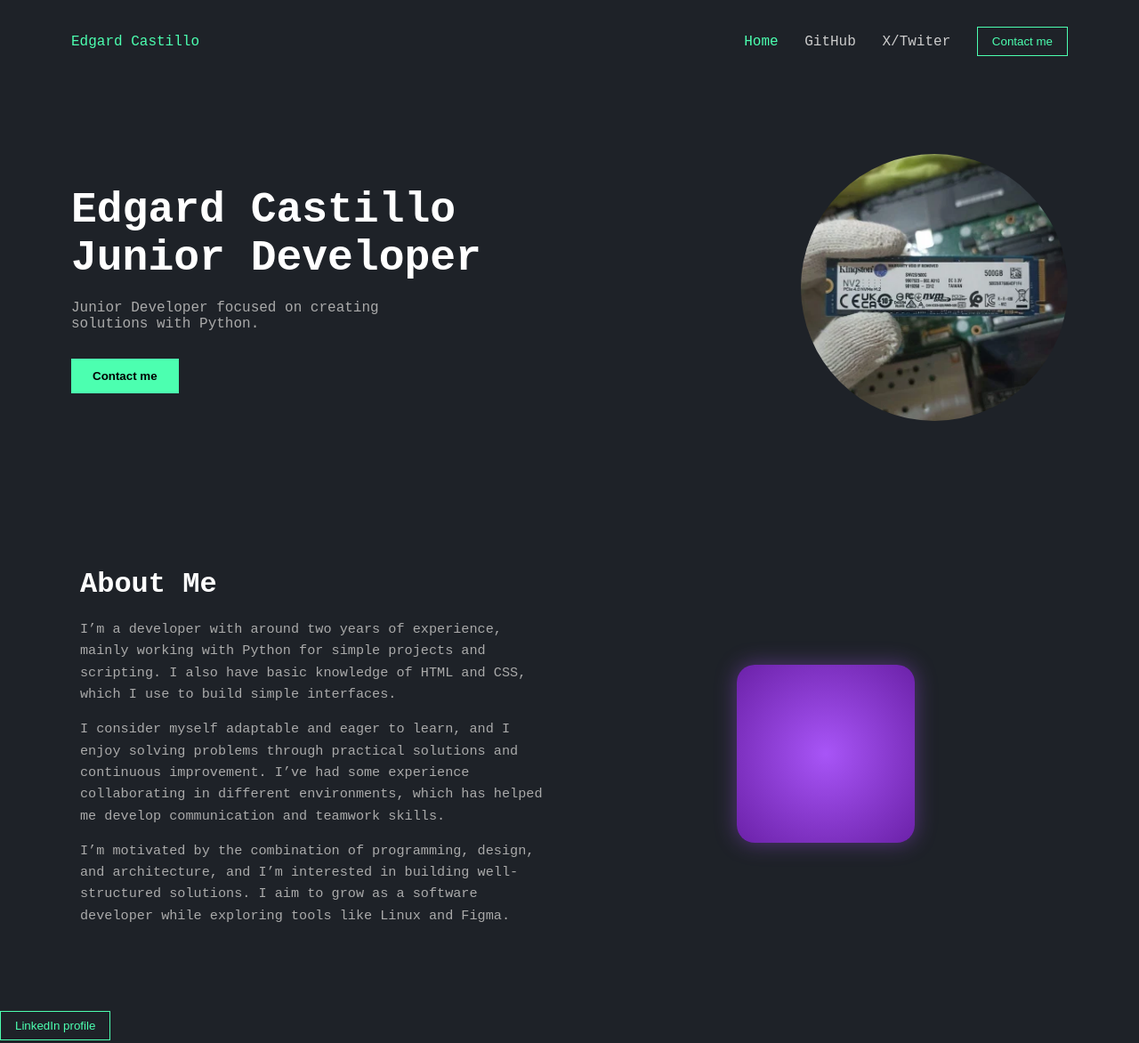
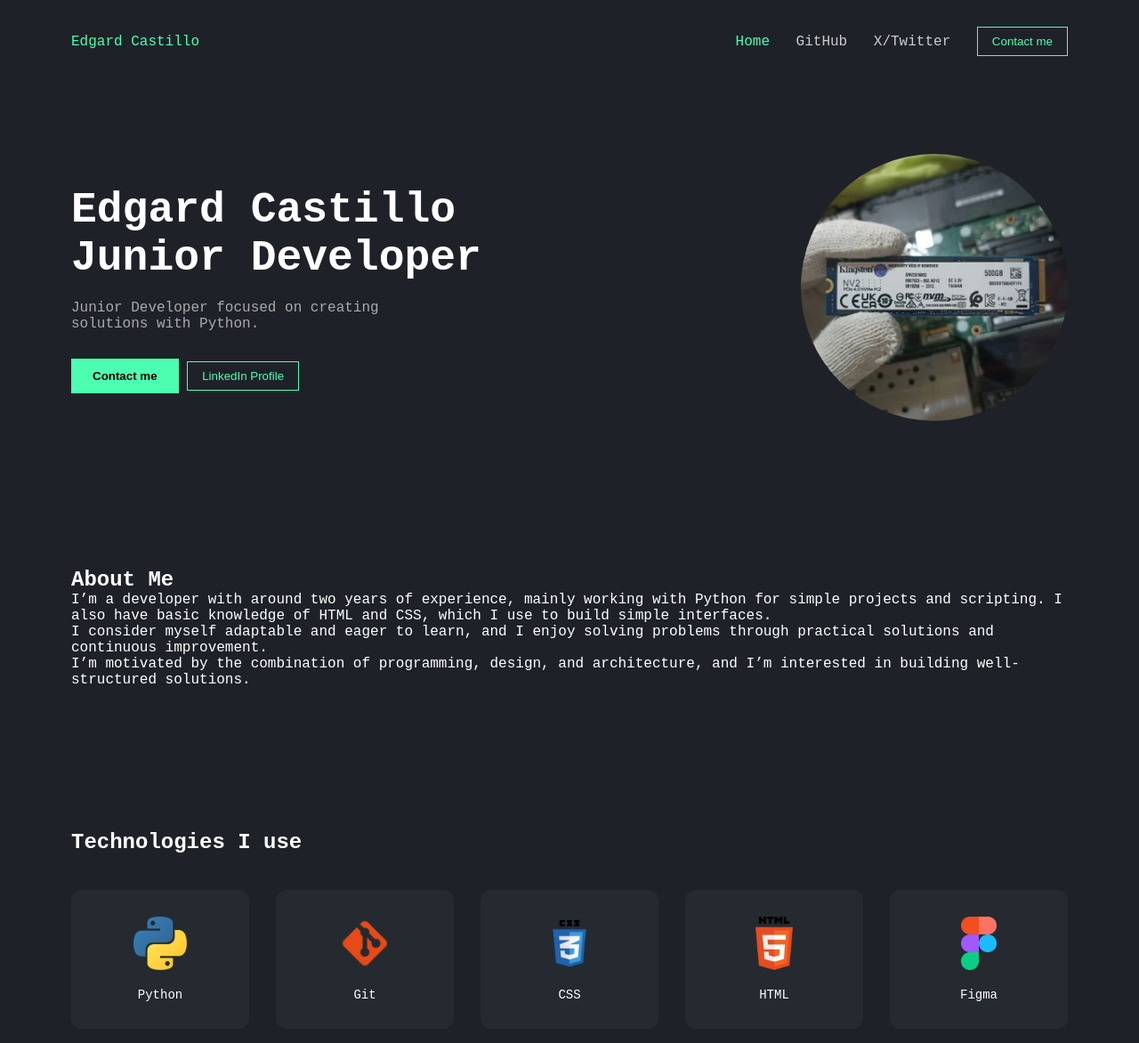
Before and after one commit to wh1te-fox/portafolio.github.io, a plain HTML site: page index.html in a window 1280 px wide. Shown: the top 1172 px of the page at 89% size. Drawn offline with Linux system fonts and the light colour scheme.

Commit message:
Refactoring: Fixes style conflicts

```diff
--- a/index.html
+++ b/index.html
@@ -12,8 +12,8 @@
   <div class="logo">Edgard Castillo</div>
   <nav>
     <a class="active" href="#">Home</a>
-    <a href="https://github.com/wh1te-fox">GitHub</a>
-    <a href="https://x.com/ar_xc001">X/Twiter</a>
+    <a href="https://github.com/wh1te-fox" target="_blank">GitHub</a>
+    <a href="https://x.com/ar_xc001" target="_blank">X/Twitter</a>
     <button onclick="location.href='https://t.me/Ar_xc001'" class="btn-outline">Contact me</button>
   </nav>
 </header>
@@ -21,152 +21,52 @@
 <section class="hero">
   <div class="hero-text">
     <h1>Edgard Castillo<br>Junior Developer</h1>
-    <p>
-      Junior Developer focused on creating solutions with Python.
-    </p>
-    <button onclick="location.href='https://t.me/Ar_xc001'" class="btn-primary">Contact me</button>
+    <p>Junior Developer focused on creating solutions with Python.</p>
+    <div class="hero-actions">
+      <button onclick="location.href='https://t.me/Ar_xc001'" class="btn-primary">Contact me</button>
+      <button onclick="location.href='https://www.linkedin.com/in/edgard-castillo-a97b3633b/'" class="btn-outline">LinkedIn Profile</button>
+    </div>
   </div>
 
   <div class="hero-image">
     <img src="img/IMG_20260114_160942_361.webp" alt="Profile">
   </div>
 </section>
+
 <section class="about">
   <div class="about-container">
-
     <div class="about-text">
       <h2>About Me</h2>
-      <p>
-I’m a developer with around two years of experience, mainly working with Python for simple projects and scripting. I also have basic knowledge of HTML and CSS, which I use to build simple interfaces.
-      </p>
-      <p>
-
-I consider myself adaptable and eager to learn, and I enjoy solving problems through practical solutions and continuous improvement. I’ve had some experience collaborating in different environments, which has helped me develop communication and teamwork skills.
-      </p>
-      <p>
-I’m motivated by the combination of programming, design, and architecture, and I’m interested in building well-structured solutions. I aim to grow as a software developer while exploring tools like Linux and Figma.
-      </p>
+      <p>I’m a developer with around two years of experience, mainly working with Python for simple projects and scripting. I also have basic knowledge of HTML and CSS, which I use to build simple interfaces.</p>
+      <p>I consider myself adaptable and eager to learn, and I enjoy solving problems through practical solutions and continuous improvement.</p>
+      <p>I’m motivated by the combination of programming, design, and architecture, and I’m interested in building well-structured solutions.</p>
     </div>
 
-    <div class="about-image">
-      <div class="pixel-cat"></div>
-    </div>
-    <style>
-    /* Reset básico */
-* {
-  margin: 0;
-  padding: 0;
-  box-sizing: border-box;
-}
-
-/* Sección About */
-.about {
-  padding: 80px 20px;
-}
-
-.about-container {
-  max-width: 1100px;
-  margin: auto;
-  display: flex;
-  align-items: center;
-  justify-content: space-between;
-  gap: 50px;
-}
-
-/* Texto */
-.about-text {
-  flex: 1;
-}
-
-.about-text h2 {
-  font-size: 2rem;
-  color: #fff;
-  margin-bottom: 20px;
-}
-
-.about-text p {
-  margin-bottom: 15px;
-  line-height: 1.6;
-  font-size: 0.95rem;
-  color: #aaa;
-}
-
-/* Imagen / ilustración */
-.about-image {
-  flex: 1;
-  display: flex;
-  justify-content: center;
-}
-
-/* Simulación del gatito pixel */
-.pixel-cat {
-  width: 200px;
-  height: 200px;
-  background: radial-gradient(circle at center, #a855f7, #6b21a8);
-  border-radius: 20px;
-  box-shadow: 0 0 25px rgba(168, 85, 247, 0.4);
-}
-
-
-@media (max-width: 900px) {
-  .about-container {
-    flex-direction: column;
-    text-align: center;
-  }
-
-  .about-image {
-    margin-top: 30px;
-  }
-}
-
-@media (max-width: 500px) {
-  .about-text h2 {
-    font-size: 1.6rem;
-  }
-
-  .about-text p {
-    font-size: 0.9rem;
-  }
-
-  .pixel-cat {
-    width: 150px;
-    height: 150px;
-  }
-}
-    </style>
-  </div>
-</section>
-</section>
-
-      <button onclick="location.href='https://www.linkedin.com/in/edgard-castillo-a97b3633b/'" class="btn-outline" >LinkedIn profile</button>
+    <div class="about-visual">
+      <div class="about-illustration"></div>
     </div>
   </div>
 </section>
 
 <section class="skills">
   <h2>Technologies I use</h2>
-
   <div class="skills-grid">
     <div class="skill-card">
       <img src="img/tech/python-logo.png" alt="Python">
       <span>Python</span>
     </div>
-
     <div class="skill-card">
       <img src="img/tech/git-log.png" alt="Git">
       <span>Git</span>
     </div>
-
     <div class="skill-card">
       <img src="img/tech/css-logo.png" alt="CSS">
       <span>CSS</span>
     </div>
-
     <div class="skill-card">
       <img src="img/tech/html-logo.png" alt="HTML">
       <span>HTML</span>
     </div>
-
     <div class="skill-card">
       <img src="img/tech/figma-logo.png" alt="Figma">
       <span>Figma</span>
@@ -174,6 +74,5 @@ I’m motivated by the combination of programming, design, and architecture, and
   </div>
 </section>
 
-
 </body>
 </html>
```
